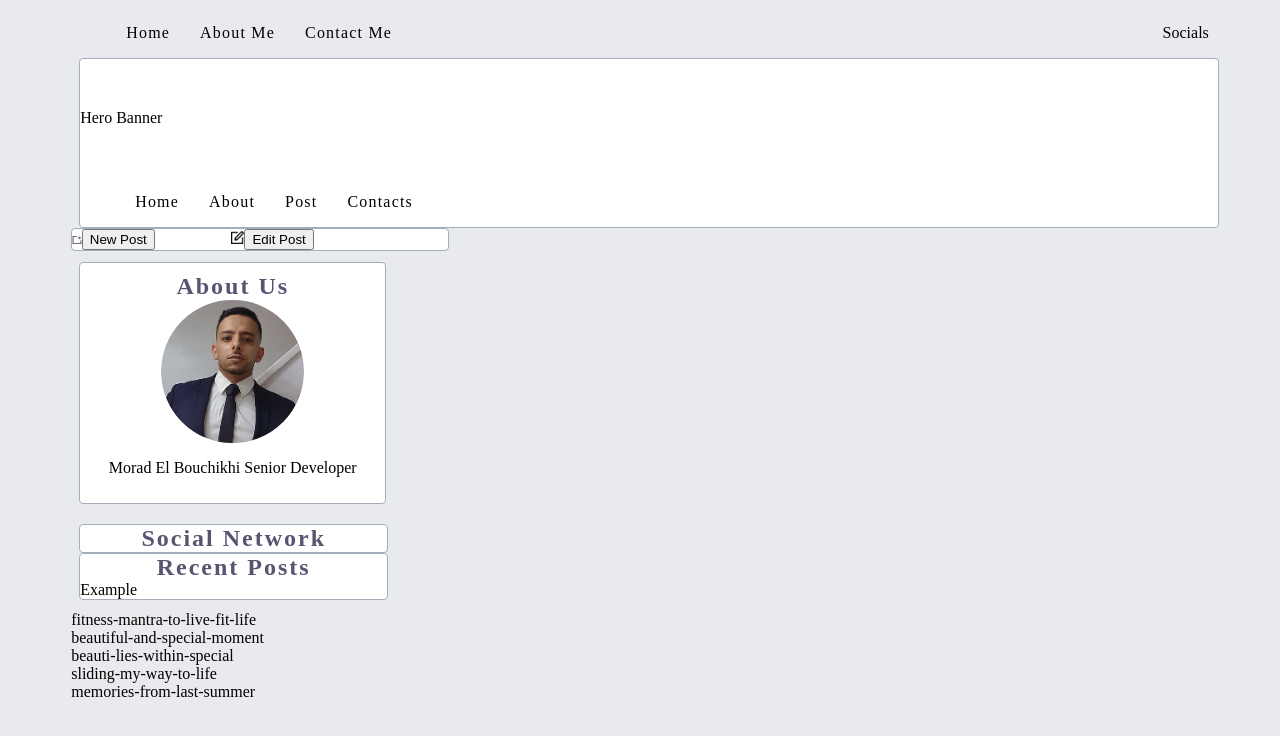
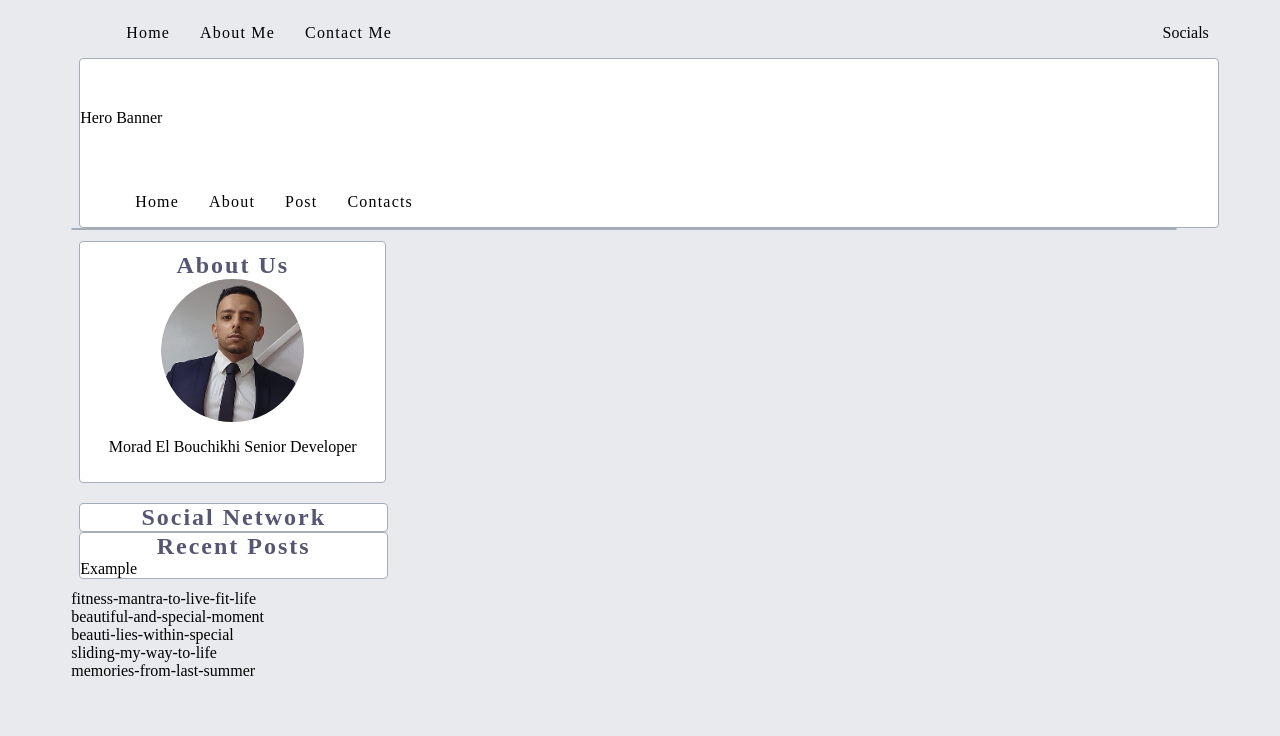
Before and after one commit to Morad17/react-mongoose-practice, a React (Create React App) app: page / in a window 1280 px wide. Shown: the top 736 px of the page. Built offline with nearby package versions, Linux system fonts and the light colour scheme.

Commit message:
creating posts

```diff
--- a/src/components/postFunctions.js
+++ b/src/components/postFunctions.js
@@ -8,14 +8,19 @@ const PostFunctions = (props) => {
 
     return(
         <div className="post-functions">
-            <Card style={{ width:'33%', display:'flex', justifyContent:'space-between'}}>
-                <div className="post-div">
+            <Card style={{ width:'97%', display:'flex', justifyContent:'space-between'}}>
+                <div className="">
+
+                </div>
+            </Card>
+
+
+            {/* <div className="post-div">
                     <img className="new-post-thumb"src="./images/new-post.png" alt=""/><button>New Post</button>
                 </div>
                 <div className="post-div">
                     <img className="edit-post-thumb"src="./images/edit-post.png" alt=""/><button>Edit Post</button>
-                </div>
-            </Card>
+                </div> */}
         </div>
     )
 }
```
